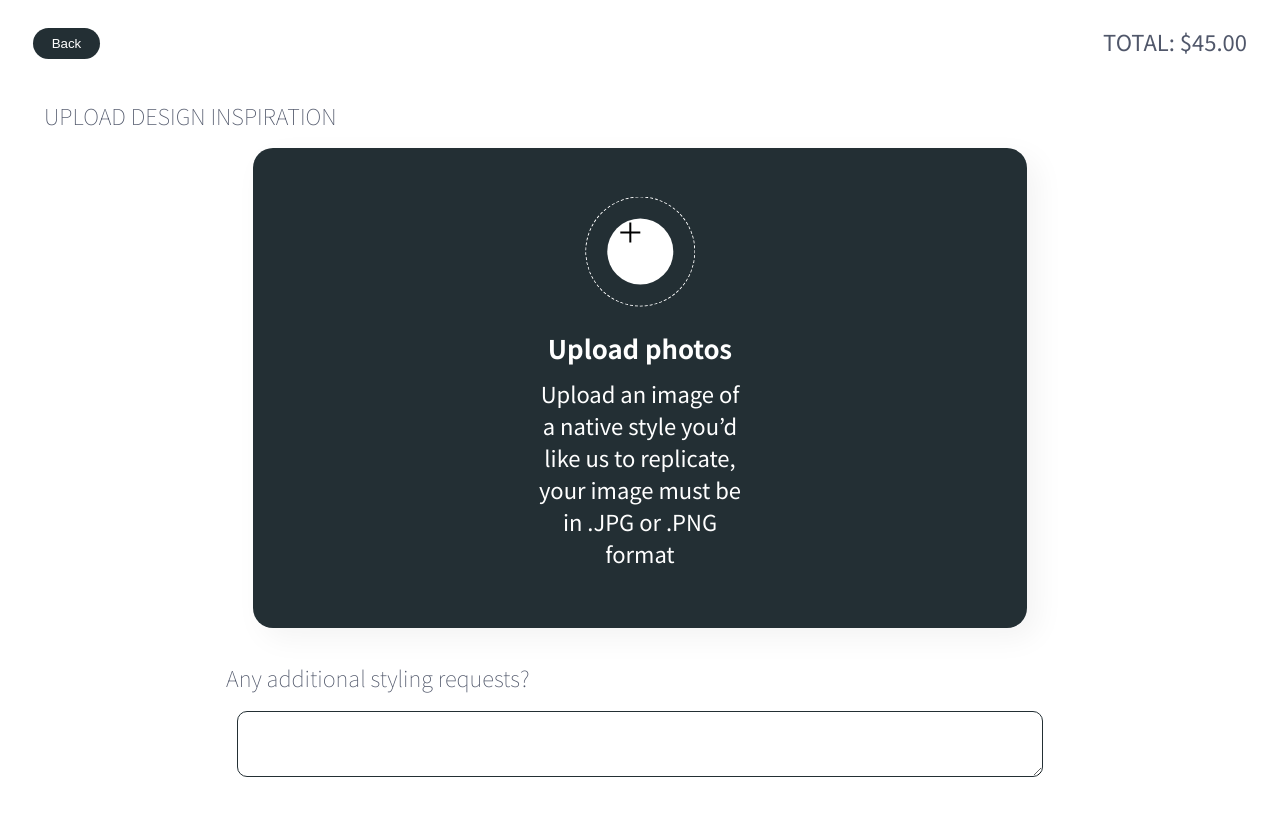
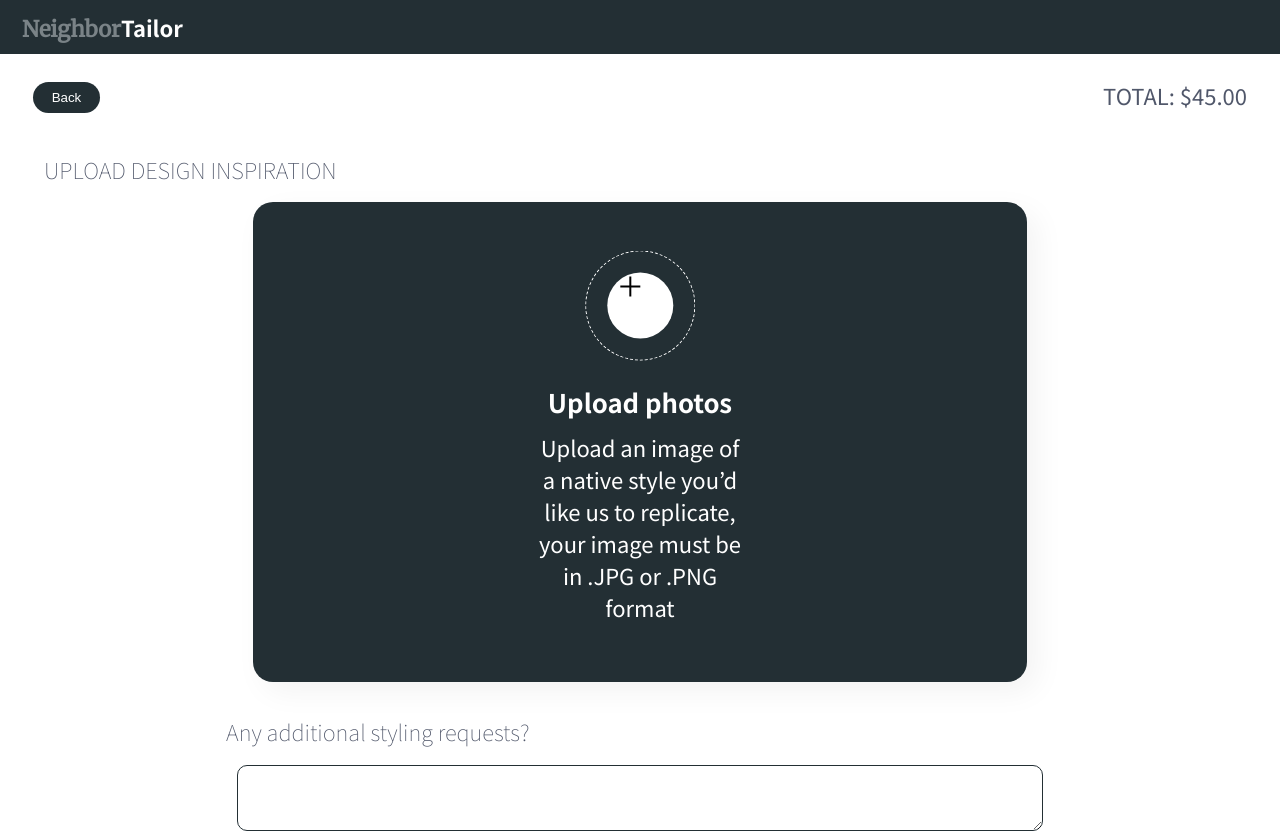
Before and after one commit to dejiborewa/ntailor, a React (Create React App) app: page /upload in a window 1280 px wide. Shown: the top 833 px of the page. Built offline with nearby package versions, Linux system fonts and the light colour scheme.

Commit message:
added nav to upload.js

```diff
--- a/src/pages/upload.js
+++ b/src/pages/upload.js
@@ -1,5 +1,6 @@
 import React from "react";
 import styled from "styled-components";
+import Nav from "../components/nav";
 import BackAndTotal from "../components/backAndTotal";
 import Footer from "../components/footer";
 import add from "./assets/upload/add.png";
@@ -111,6 +112,8 @@ const TextArea = styled.textarea`
 
 const Upload = () => {
   return (
+    <>
+      <Nav />
       <Container>
         <Container className="wrapper">
           <BackAndTotal location="/store" />
@@ -126,8 +129,8 @@ const Upload = () => {
                 <Container className="upload_text">
                   <Heading>Upload photos</Heading>
                   <Paragraph>
-                  Upload an image of a native style you’d like us to replicate,
-                  your image must be in .JPG or .PNG format
+                    Upload an image of a native style you’d like us to
+                    replicate, your image must be in .JPG or .PNG format
                   </Paragraph>
                 </Container>
               </Container>
@@ -136,10 +139,7 @@ const Upload = () => {
           <Container className="requests">
             <Text>Any additional styling requests?</Text>
             <Container>
-            <TextArea
-              type="text"
-
-            ></TextArea>
+              <TextArea type="text"></TextArea>
             </Container>
           </Container>
         </Container>
@@ -147,6 +147,7 @@ const Upload = () => {
           <Footer text="UPLOAD" />
         </Link>
       </Container>
+    </>
   );
 };
 
```
Lines whose indentation alone changed are shown as unchanged.
